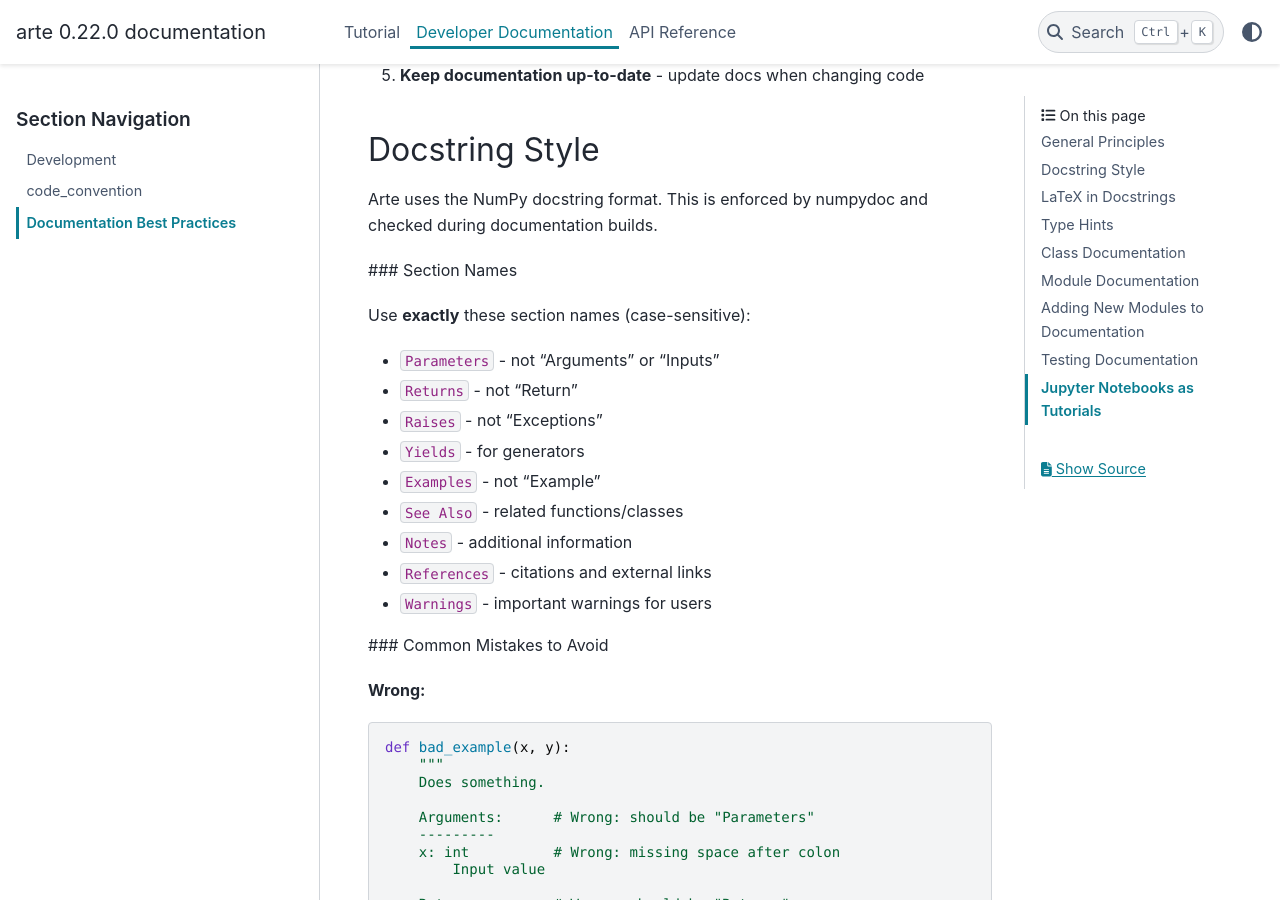
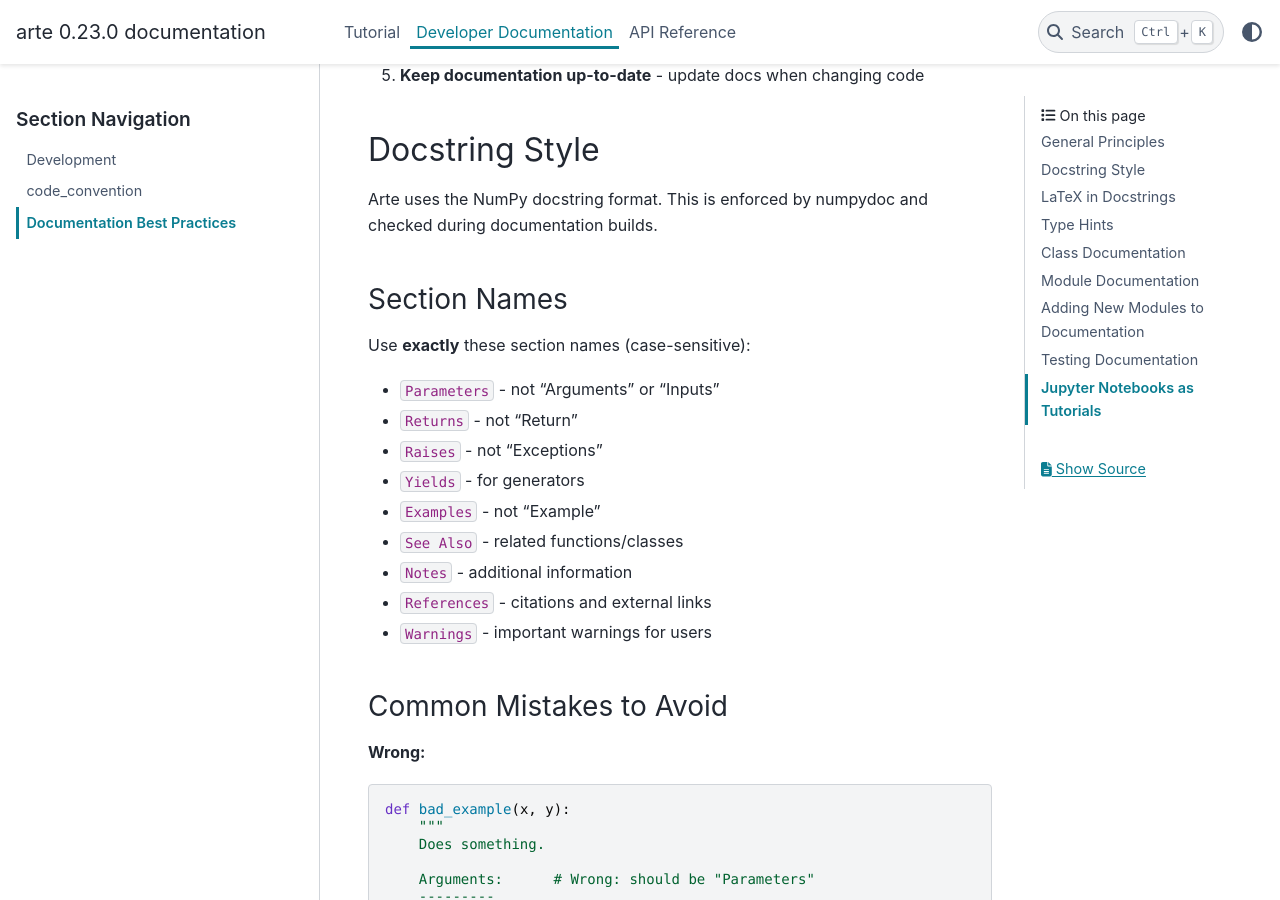
Before and after one commit to ArcetriAdaptiveOptics/arte, a Sphinx documentation site: the page built from docs/DOCUMENTATION_GUIDE.rst, in a window 1280 px wide and 900 px high, scrolled down 446 px. Built offline with Sphinx 7.4.7 and the PyData theme 0.15.4, drawn with Linux system fonts in a browser that asks for light colours; pages that are not in the unit, such as notebooks, are missing from menus.

Commit message:
bump to version 0.23.0

```diff
--- a/arte/__version__.py
+++ b/arte/__version__.py
@@ -1,3 +1,3 @@
-VERSION = (0, 22, 0)
+VERSION = (0, 23, 0)
 
 __version__ = '.'.join(map(str, VERSION))
--- a/docs/DOCUMENTATION_GUIDE.rst
+++ b/docs/DOCUMENTATION_GUIDE.rst
@@ -17,7 +17,8 @@ Docstring Style
 
 Arte uses the NumPy docstring format. This is enforced by numpydoc and checked during documentation builds.
 
-### Section Names
+Section Names
+^^^^^^^^^^^^^
 
 Use **exactly** these section names (case-sensitive):
 
@@ -31,7 +32,8 @@ Use **exactly** these section names (case-sensitive):
 * ``References`` - citations and external links
 * ``Warnings`` - important warnings for users
 
-### Common Mistakes to Avoid
+Common Mistakes to Avoid
+^^^^^^^^^^^^^^^^^^^^^^^^
 
 **Wrong:**
 
```
